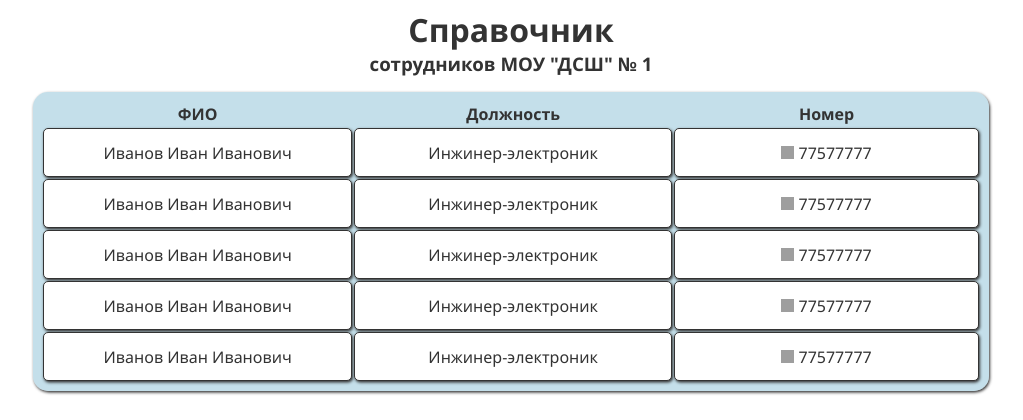
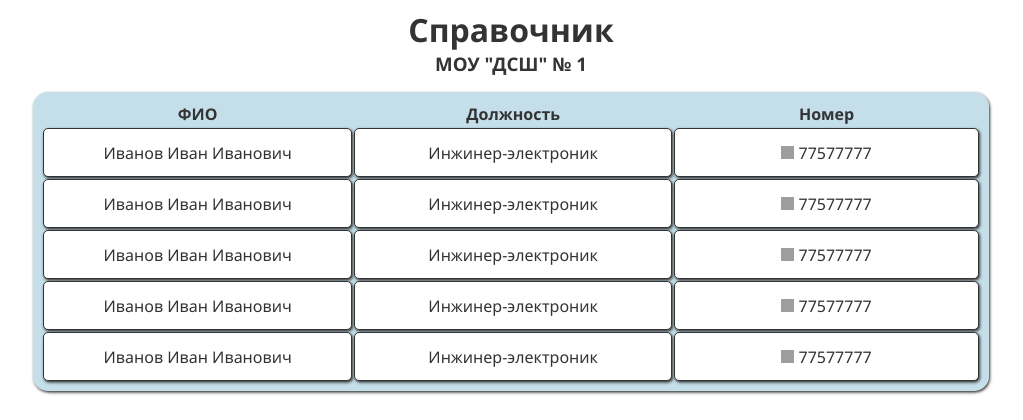
Before and after one commit to Riv33R/info, a Flask app: page / in a window 1280 px wide. Shown: the top 420 px of the page, without its empty margins (129-1152 px from the left). Run offline with Flask 3, Linux system fonts and the light colour scheme; grey boxes are pictures that could not be loaded.

Commit message:
Update index.html

```diff
--- a/templates/index.html
+++ b/templates/index.html
@@ -12,7 +12,7 @@
 
 <body>
     <h1 class="titletop">Справочник</h1>
-    <h3 class="titletop">сотрудников МОУ "ДСШ" № 1</h3>
+    <h3 class="titletop">МОУ "ДСШ" № 1</h3>
     <div class="tabl">
         <table id="employeeTable">
             <thead>
```
